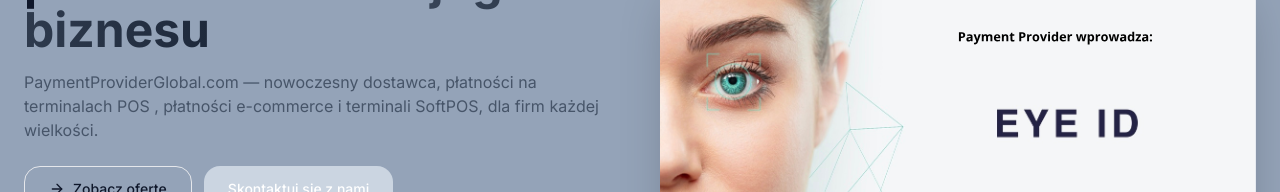
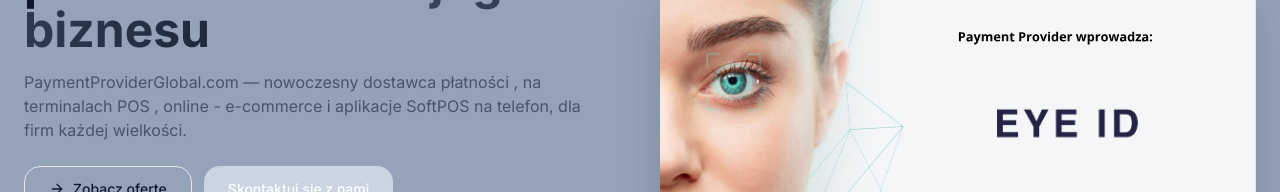
Before and after one commit to PaymentPROVIDER/PP-global, a Next.js app: page /PP-global/ in a window 1280 px wide. Shown: the part 244-436 px from the top of the page. Built offline with nearby package versions, Linux system fonts and the light colour scheme.

Commit message:
Update PaymentProviderSite.jsx

```diff
--- a/components/PaymentProviderSite.jsx
+++ b/components/PaymentProviderSite.jsx
@@ -123,8 +123,9 @@ export default function PaymentProviderSite() {
             </motion.h1>
 
             <p className="mt-4 text-slate-600 max-w-xl">
-              PaymentProviderGlobal.com — nowoczesny dostawca, płatności na terminalach POS , płatności e-commerce i
-              terminali SoftPOS, dla firm każdej wielkości.
+              PaymentProviderGlobal.com — nowoczesny dostawca płatności ,
+              na terminalach POS , online - e-commerce i
+           aplikacje SoftPOS na telefon, dla firm każdej wielkości.
             </p>
 
             <div className="mt-6 flex flex-col sm:flex-row gap-3">
```
